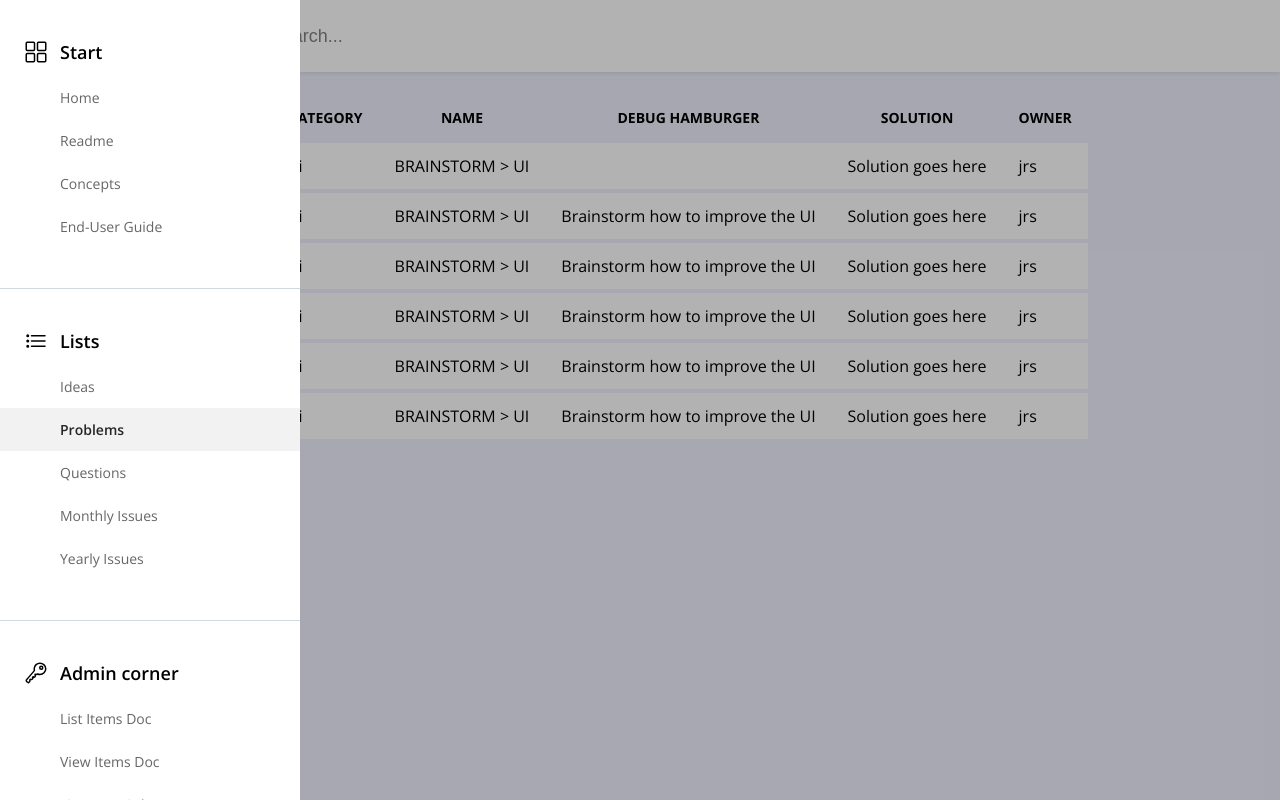
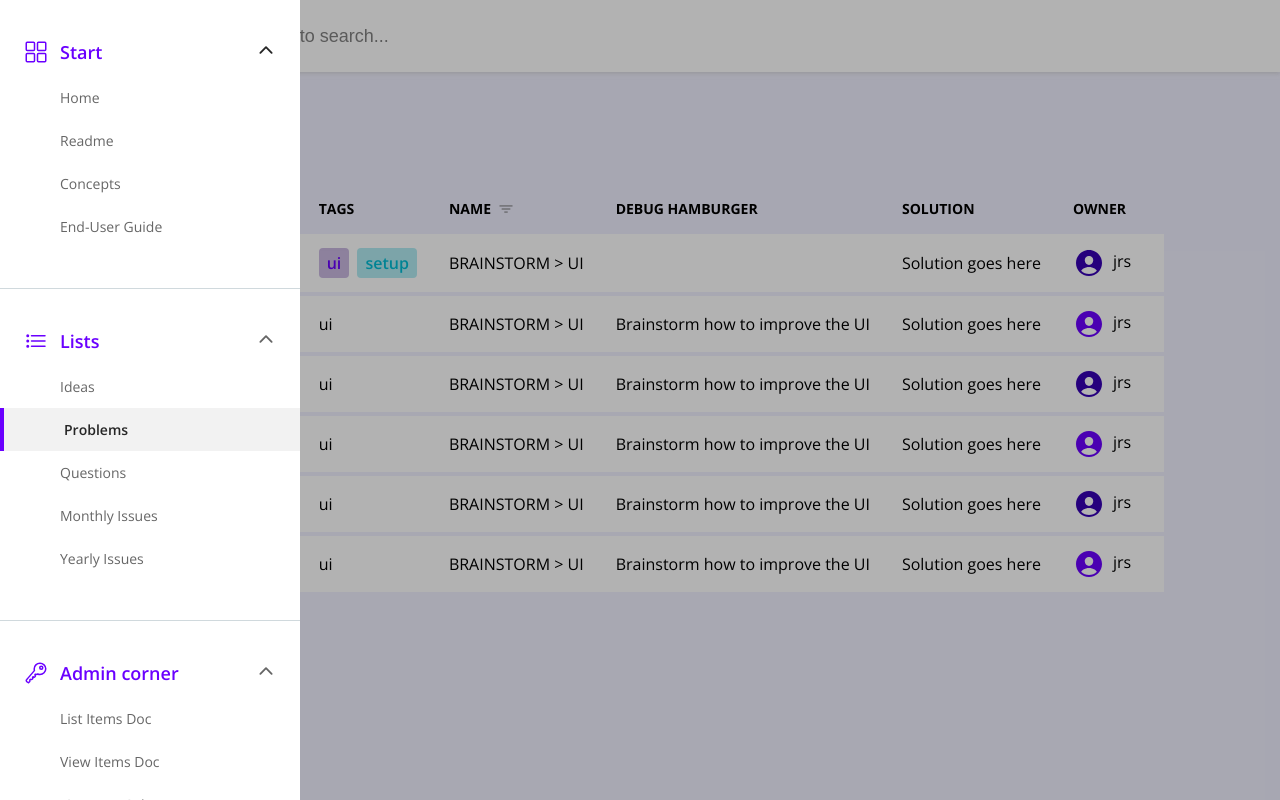
Before and after one commit to jorisdemange/QTO-Feature-tests, a plain HTML site: page index.html in a window 1280 px wide. Drawn offline with nearby package versions, Linux system fonts and the light colour scheme.

Commit message:
UI improvement

```diff
--- a/header.css
+++ b/header.css
@@ -4,6 +4,7 @@ header {
 	width: 100%;
 	height: 72px;
 	display: flex;
+	align-items: baseline;
 	justify-content: flex-start;
 	background-color: white;
 	box-shadow: 0 2px 4px rgba(200, 200, 200, 0.5);
@@ -13,6 +14,15 @@ form {
 }
 .brand-logo {
 	padding: 0 16px;
+	background: var(--primary-gradient), hsl(265, 100%, 47%);
+	background-clip: text;
+	-webkit-background-clip: text;
+	text-fill-color: transparent;
+	-webkit-text-fill-color: transparent;
+	color:hsl(265, 100%, 47%);
+	font-size: 36px;
+	font-weight: 900;
+	text-decoration: none;
 }
 input::placeholder {
 	color: gray;
@@ -26,8 +36,11 @@ input::placeholder {
 }
 
 .search-bar {
+	padding: 0 16px;
 	color: gray;
 	transition: all 200ms ease-in-out;
+	display: flex;
+	flex-grow: 1;
 	}
 	.search-bar:focus-within {
 		color: black;
@@ -47,4 +60,5 @@ input::placeholder {
 	font-size: 18px;
 	background: none;
 	border: 0;
+	flex-grow: 1;
 }
--- a/index.html
+++ b/index.html
@@ -19,21 +19,22 @@
 		<button id="left-menu-hamburger" onclick="openMenu">
 			<ion-icon name="menu-outline"></ion-icon>
 		</button>
-		<a href="#" class="brand-logo">Logo placeholder</a>
+		<a href="#" class="brand-logo">QTO</a>
 		<form class="search-bar">
 			<button class="search-submit">
 				<ion-icon name="search-outline"></ion-icon>
 			</button>
-			<input type="text" class="search-box" placeholder="Search...">
-			<ul class="search-results"></ul>
+			<input type="text" class="search-box" placeholder="Type in to search...">
 		</form>
 	</header>
 	<div class="body-container">
 		<aside id="left-menu" class="left-menu left-menu--open">
 			<!---->
+			<div class="menu-section-wrap">
 				<div class="menu-section">
 					<ion-icon name="grid-outline"></ion-icon>
 					<span>Start</span>
+					<ion-icon name="chevron-down-outline" class="section-collapse"></ion-icon>
 				</div>
 				<ul class="topic-container">
 					<li>
@@ -49,10 +50,13 @@
 						<a href="#">End-user guide</a>
 					</li>
 				</ul>
+			</div>
 			<!---->
+			<div class="menu-section-wrap">
 				<div class="menu-section">
 					<ion-icon name="list-outline"></ion-icon>
 					<span>Lists</span>
+					<ion-icon name="chevron-down-outline" class="section-collapse"></ion-icon>
 				</div>
 				<ul class="topic-container">
 					<li>
@@ -71,10 +75,13 @@
 						<a href="#">Yearly issues</a>
 					</li>
 				</ul>
+			</div>
 			<!---->
+			<div class="menu-section-wrap">
 				<div class="menu-section">
 					<ion-icon name="key-outline"></ion-icon>
 					<span>Admin corner</span>
+					<ion-icon name="chevron-down-outline" class="section-collapse"></ion-icon>
 				</div>
 				<ul class="topic-container">
 					<li>
@@ -87,10 +94,13 @@
 						<a href="#">List meta-columns</a>
 					</li>
 				</ul>
+			</div>
 			<!---->
+			<div class="menu-section-wrap">
 				<div class="menu-section">
 					<ion-icon name="reader-outline"></ion-icon>
 					<span>Documents</span>
+					<ion-icon name="chevron-down-outline" class="section-collapse"></ion-icon>
 				</div>
 				<ul class="topic-container">
 					<li>
@@ -109,10 +119,13 @@
 						<a href="#">Yearly issues</a>
 					</li>
 				</ul>
+			</div>
 			<!---->
+			<div class="menu-section-wrap">
 				<div class="menu-section">
 					<ion-icon name="server-outline"></ion-icon>
 					<span>Devops doc store</span>
+					<ion-icon name="chevron-down-outline" class="section-collapse"></ion-icon>
 				</div>
 				<ul class="topic-container">
 					<li>
@@ -128,21 +141,63 @@
 						<a href="#">Devops guide</a>
 					</li>
 				</ul>
+			</div>
 			<!---->
 		</aside>
 		<div id="dimmer" class="dimmer dimmer--open"></div>
 		<div class="content-container">
+			<h2>Problems</h2>
 			<table>
 				<thead>
 					<tr>
-						<th>Edit</th>
-						<th>prio</th>
-						<th>idea status</th>
-						<th>category</th>
-						<th>name</th>
-						<th id="debug-hamburger">Debug hamburger</th>
-						<th>solution</th>
-						<th>owner</th>
+						<th>
+							<div class="wrap">
+								Edit
+								<ion-icon name="filter-outline" class="table-filter"></ion-icon>
+							</div>
+						</th>
+						<th>
+							<div class="wrap">
+								prio
+								<ion-icon name="filter-outline" class="table-filter"></ion-icon>
+							</div>
+						</th>
+						<th>
+							<div class="wrap">
+								status
+								<ion-icon name="filter-outline" class="table-filter"></ion-icon>
+						</div>
+						</th>
+						<th>
+							<div class="wrap">
+								tags
+								<ion-icon name="filter-outline" class="table-filter"></ion-icon>
+							</div>
+						</th>
+						<th class="filtered">
+							<div class="wrap">
+								name
+								<ion-icon name="filter-outline" class="table-filter"></ion-icon>
+							</div>
+						</th>
+						<th id="debug-hamburger">
+							<div class="wrap">
+								Debug hamburger
+								<ion-icon name="filter-outline" class="table-filter"></ion-icon>
+							</div>
+						</th>
+						<th>
+							<div class="wrap">
+								solution
+								<ion-icon name="filter-outline" class="table-filter"></ion-icon>
+							</div>
+						</th>
+						<th>
+							<div class="wrap">
+								owner
+								<ion-icon name="filter-outline" class="table-filter"></ion-icon>
+							</div>
+						</th>
 					</tr>
 				</thead>
 				<tbody>
@@ -150,11 +205,14 @@
 						<td>edit</td>
 						<td>1</td>
 						<td>03-wip</td>
-						<td>ui</td>
+						<td>
+							<span class="tag">ui</span>
+							<span class="tag">setup</span>
+						</td>
 						<td>BRAINSTORM > UI</td>
 						<td id="debug-hamburger-txt"></td>
 						<td>Solution goes here</td>
-						<td>jrs</td>
+						<td><ion-icon name="person-circle"></ion-icon>jrs</td>
 					</tr>
 					<tr>
 						<td>edit</td>
@@ -164,7 +222,7 @@
 						<td>BRAINSTORM > UI</td>
 						<td>Brainstorm how to improve the UI</td>
 						<td>Solution goes here</td>
-						<td>jrs</td>
+						<td><ion-icon name="person-circle"></ion-icon>jrs</td>
 					</tr>
 					<tr>
 						<td>edit</td>
@@ -174,7 +232,7 @@
 						<td>BRAINSTORM > UI</td>
 						<td>Brainstorm how to improve the UI</td>
 						<td>Solution goes here</td>
-						<td>jrs</td>
+						<td><ion-icon name="person-circle"></ion-icon>jrs</td>
 					</tr>
 					<tr>
 						<td>edit</td>
@@ -184,7 +242,7 @@
 						<td>BRAINSTORM > UI</td>
 						<td>Brainstorm how to improve the UI</td>
 						<td>Solution goes here</td>
-						<td>jrs</td>
+						<td><ion-icon name="person-circle"></ion-icon>jrs</td>
 					</tr>
 					<tr>
 						<td>edit</td>
@@ -194,7 +252,7 @@
 						<td>BRAINSTORM > UI</td>
 						<td>Brainstorm how to improve the UI</td>
 						<td>Solution goes here</td>
-						<td>jrs</td>
+						<td><ion-icon name="person-circle"></ion-icon>jrs</td>
 					</tr>
 					<tr>
 						<td>edit</td>
@@ -204,7 +262,7 @@
 						<td>BRAINSTORM > UI</td>
 						<td>Brainstorm how to improve the UI</td>
 						<td>Solution goes here</td>
-						<td>jrs</td>
+						<td><ion-icon name="person-circle"></ion-icon>jrs</td>
 					</tr>
 				</tbody>
 			</table>
--- a/left-menu.css
+++ b/left-menu.css
@@ -34,6 +34,7 @@
 		color: hsl(0, 0%, 15%);
 		background-color: rgba(0, 0, 0, 0.05);
 		font-weight: 600;
+		border-left: solid 4px var(--primary-color);
 	}
 
 .left-menu ul {
@@ -43,6 +44,15 @@
 	text-transform: none;
 }
 
+.menu-section-wrap {
+	margin: 0;
+	padding: 0;
+	border-bottom: solid 1px var(--border-color);
+	}
+	.menu-section-wrap:last-of-type {
+		border-bottom: none;
+	}
+
 .menu-section {
 	display: flex;
 	margin: 0;
@@ -51,20 +61,35 @@
 	padding-left: 24px;
 	font-size: 18px;
 	font-weight: 600;
+	color: var(--primary-color);
+	cursor: pointer;
+}
+.menu-section span {
+	flex-grow: 1;
+	padding-right: 24px;
 }
 .menu-section ion-icon {
 	font-size: 24px;
 	margin-right: 12px;
+	flex-shrink: 0;
+}
+.menu-section ion-icon.section-collapse {
+	font-size: 20px;
+	margin-right: 24px;
+	color: hsl(0, 0%, 40%);
+	transition-property: transform;
+	transition-timing-function: cubic-bezier(0.4, 0, 0.2, 1);
+	transition-duration: 200ms;
+	transform: rotate(180deg);
+	}
+.menu-section:hover ion-icon.section-collapse {
+	color: hsl(0, 0%, 15%);
 }
 
 ul.topic-container {
 	margin: 0;
 	padding-bottom: 40px;
-	border-bottom: solid 1px var(--border-color);
-	}
-	.topic-container:last-of-type {
-		border-bottom: none;
-	}
+}
 ul.topic-container li a {
 	padding-top: 12px;
 	padding-right: 48px;
@@ -82,14 +107,11 @@ ul.topic-container li a {
 	height: 100%;
 	box-sizing: border-box;
 	background-color: rgba(0, 0, 0, 0.3);
-	transition-property: opacity;
-	transition-timing-function: cubic-bezier(0.4, 0, 0.2, 1);
-	transition-duration: 200ms;
 	z-index: 4;
-
 	visibility: hidden;
 	opacity: 0;
 	transition: visibility 0s linear 300ms, opacity 300ms;
+	transition-timing-function: cubic-bezier(0.4, 0, 0.2, 1);
 	}
 	.dimmer--open {
 		visibility: visible;
--- a/script.js
+++ b/script.js
@@ -16,7 +16,7 @@ function closeMenu() {
 }
 
 // Detects a click on the hamburger icon, Method 1
-leftMenuHamburger.addEventListener("click", openMenu());
+// leftMenuHamburger.addEventListener("click", openMenu());
 
 // Debug
 debugHamburger.addEventListener("click", function() {
--- a/style.css
+++ b/style.css
@@ -13,6 +13,12 @@ body {
 h1, h2, h3, h4 {
 	font-family: var(--secondary-font-family);
 }
+h2 {
+	color: var(--primary-color);
+	font-family: var(--primary-font-family);
+	font-size: 2rem;
+	margin: 24px 0;
+}
 .body-container {
 	max-width: 100%;
 	display: flex;
@@ -24,6 +30,17 @@ li {
 
 ion-icon {
 	font-size: 24px;
+}
+tbody ion-icon {
+	font-size: 32px;
+	margin-right: 8px;
+	vertical-align: middle;
+}
+tbody tr:nth-of-type(2n) ion-icon {
+	color: var(--primary-color);
+}
+tbody tr:nth-of-type(2n+1) ion-icon {
+	color: var(--primary-color-var);
 }
 
 .content-container {
@@ -39,7 +56,6 @@ i {
 }
 
 table {
-	border-radius: 18px;
 	border-collapse: collapse;
 }
 thead {
@@ -48,6 +64,8 @@ thead {
 }
 th {
 	padding: 12px 16px;
+	text-align: left;
+	cursor: pointer;
 }
 tbody {
 	background-color: var(--surface-color);
@@ -59,3 +77,56 @@ tr {
 td {
 	padding: 12px 16px;
 }
+
+th .wrap {
+	display: flex;
+	align-items: center;
+}
+th .table-filter {
+	flex-shrink: 0;
+}
+.table-filter {
+	font-size: 14px;
+	opacity: 0;
+	color: hsl(0, 0%, 40%);
+	padding-left: 8px;
+	padding-right: 0;
+}
+th:hover .table-filter {
+	opacity: 100%;
+	color: hsl(0, 0%, 70%);
+}
+th.filtered .table-filter {
+	opacity: 100%;
+	color: hsl(0, 0%, 40%);
+}
+
+th.filtered.reverse .table-filter {
+	transform: rotate(180deg);
+	padding-right: 8px;
+	padding-left: 0;
+}
+
+span.tag {
+	display: inline-block;
+	margin: 2px;
+	padding: 4px 8px;
+	border-radius: 4px;
+	font-weight: 600;
+	}
+	span.tag:first-of-type {
+		margin-left: 0;
+		margin-top: 0;
+	}
+	span.tag:last-of-type {
+		margin-right: 0;
+		margin-bottom: 0;
+	}
+span.tag:nth-child(1) {
+	color: var(--primary-color);
+	background-color: var(--primary-color--40);
+}
+span.tag:nth-child(2) {
+	color: #00BCD4;
+	background-color: #B2EBF2;
+}
--- a/theme/colors.css
+++ b/theme/colors.css
@@ -3,10 +3,34 @@ This file defines the colors to use across the app
 ***/
 :root {
 	/*** MAIN COLORS ***/
-	--primary-color: hsl(265, 100%, 47%);
+	--primary-color: hsl(265, 100%, 50%);
+		--primary-color--90: hsl(265, 90%, 50%);
+		--primary-color--80: hsl(265, 80%, 50%);
+		--primary-color--70: hsl(265, 70%, 50%);
+		--primary-color--60: hsl(265, 60%, 50%);
+		--primary-color--50: hsl(265, 50%, 50%);
+		--primary-color--40: hsl(265, 40%, 80%);
+		--primary-color--30: hsl(265, 30%, 50%);
+		--primary-color--20: hsl(265, 20%, 50%);
+		--primary-color--10: hsl(265, 10%, 50%);
+		--primary-color--00: hsl(265, 0%, 50%);
 	--primary-color-var: hsl(258, 100%, 35%);
-	--secondary-color: 	hsl(174, 97%, 43%);
-	--secondary-color-var: hsl(180, 99%, 27%);
+	--secondary-color: 	hsl(174, 100%, 45%);
+		--secondary-color--90: 	hsl(174, 90%, 45%);
+		--secondary-color--80: 	hsl(174, 80%, 45%);
+		--secondary-color--70: 	hsl(174, 70%, 45%);
+		--secondary-color--60: 	hsl(174, 60%, 45%);
+		--secondary-color--50: 	hsl(174, 50%, 45%);
+		--secondary-color--40: 	hsl(174, 40%, 75%);
+		--secondary-color--30: 	hsl(174, 30%, 45%);
+		--secondary-color--20: 	hsl(174, 20%, 45%);
+		--secondary-color--10: 	hsl(174, 10%, 45%);
+		--secondary-color--00: 	hsl(174, 0%, 45%);
+	--secondary-color-var: hsl(180, 100%, 30%);
+
+
+	--primary-gradient: linear-gradient(var(--primary-color) 0%, var(--primary-color-var) 100%);
+	--primary-gradient-90: linear-gradient(90deg, var(--primary-color) 0%, var(--primary-color-var) 100%);
 
 	/*** ACCENT COLORS ***/
 	--error-color: hsl(349, 100%, 35%);
```
Lines whose indentation alone changed are shown as unchanged.
